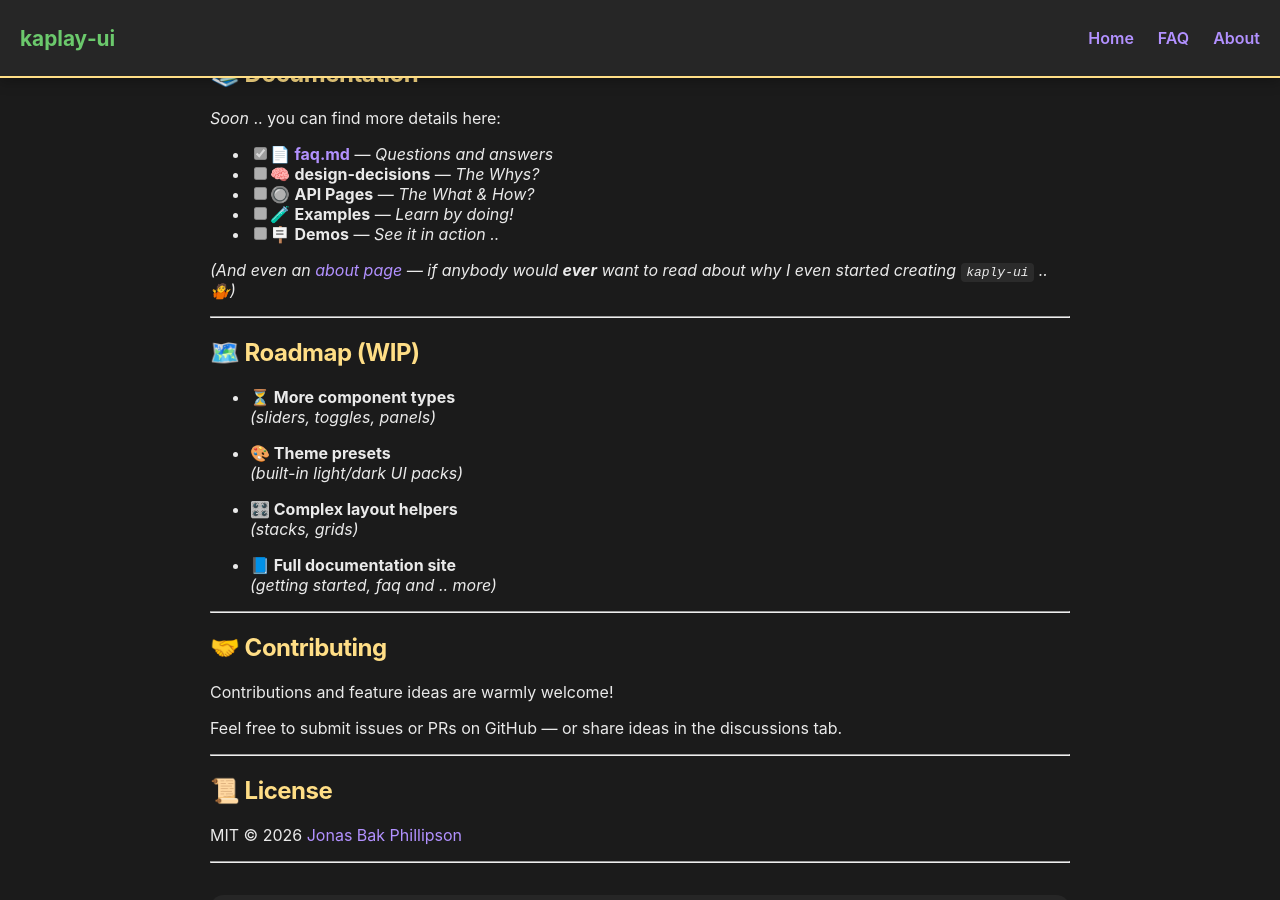
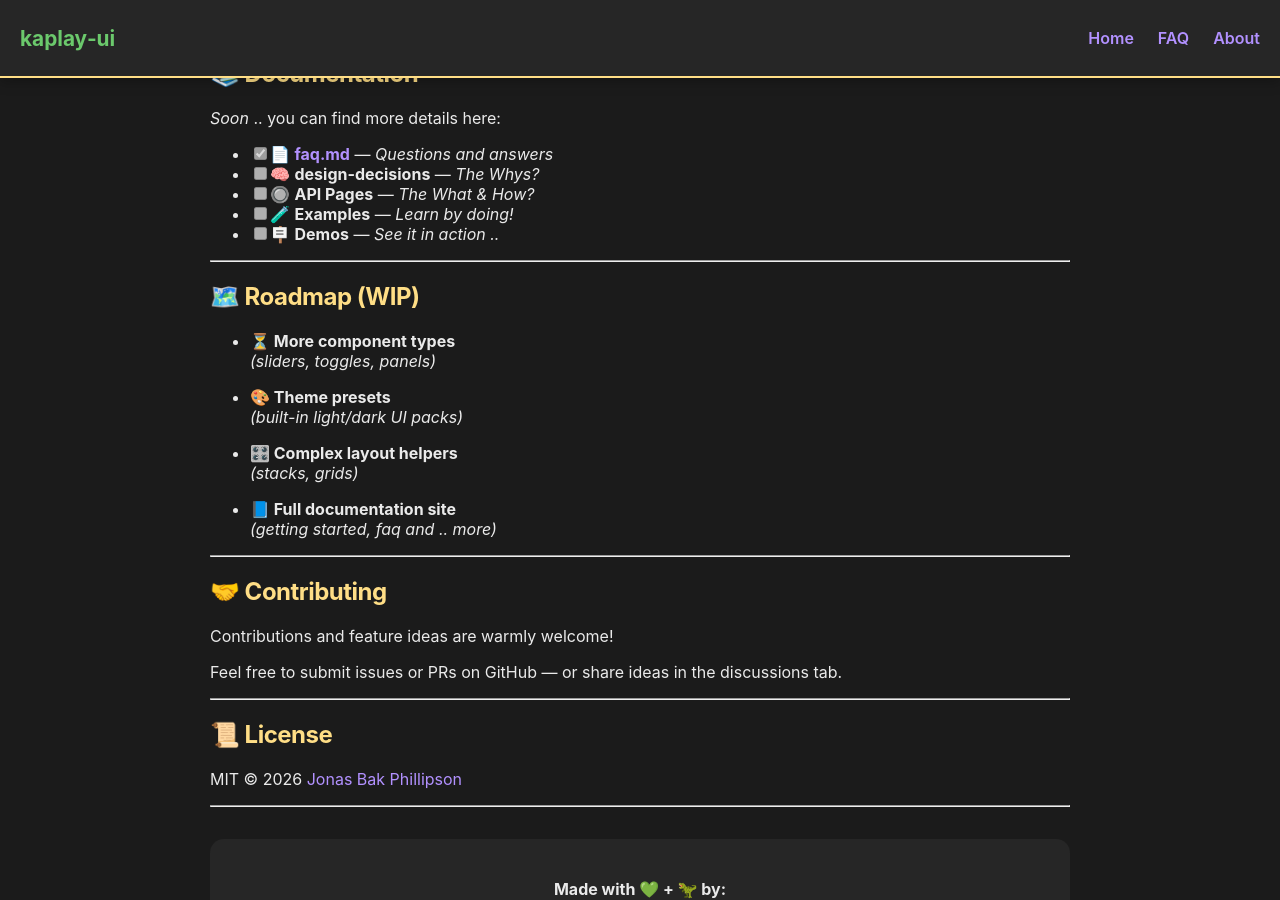
Before and after one commit to jbakchr/kaplay-ui, a Jekyll site: the page built from docs/index.md, in a window 1280 px wide and 900 px high, scrolled down 2215 px. Built offline with Jekyll 4.4.1, drawn with Linux system fonts in a browser that asks for light colours; our own code applies the rules of GitHub Pages for plain Markdown files.

Commit message:
docs: Cleaned github page index and about

```diff
--- a/docs/index.md
+++ b/docs/index.md
@@ -91,8 +91,6 @@ _Soon_ .. you can find more details here:
 - [ ] 🧪 **Examples** — _Learn by doing!_
 - [ ] 🪧 **Demos** — _See it in action .._
 
-_(And even an [about page](https://jbakchr.github.io/kaplay-ui/about.html) — if anybody would **ever** want to read about why I even started creating `kaply-ui` .. 🤷)_
-
 ---
 
 ## 🗺️ Roadmap (WIP)
```
Also changed, not shown: docs/about.md (+0 -3 lines).
